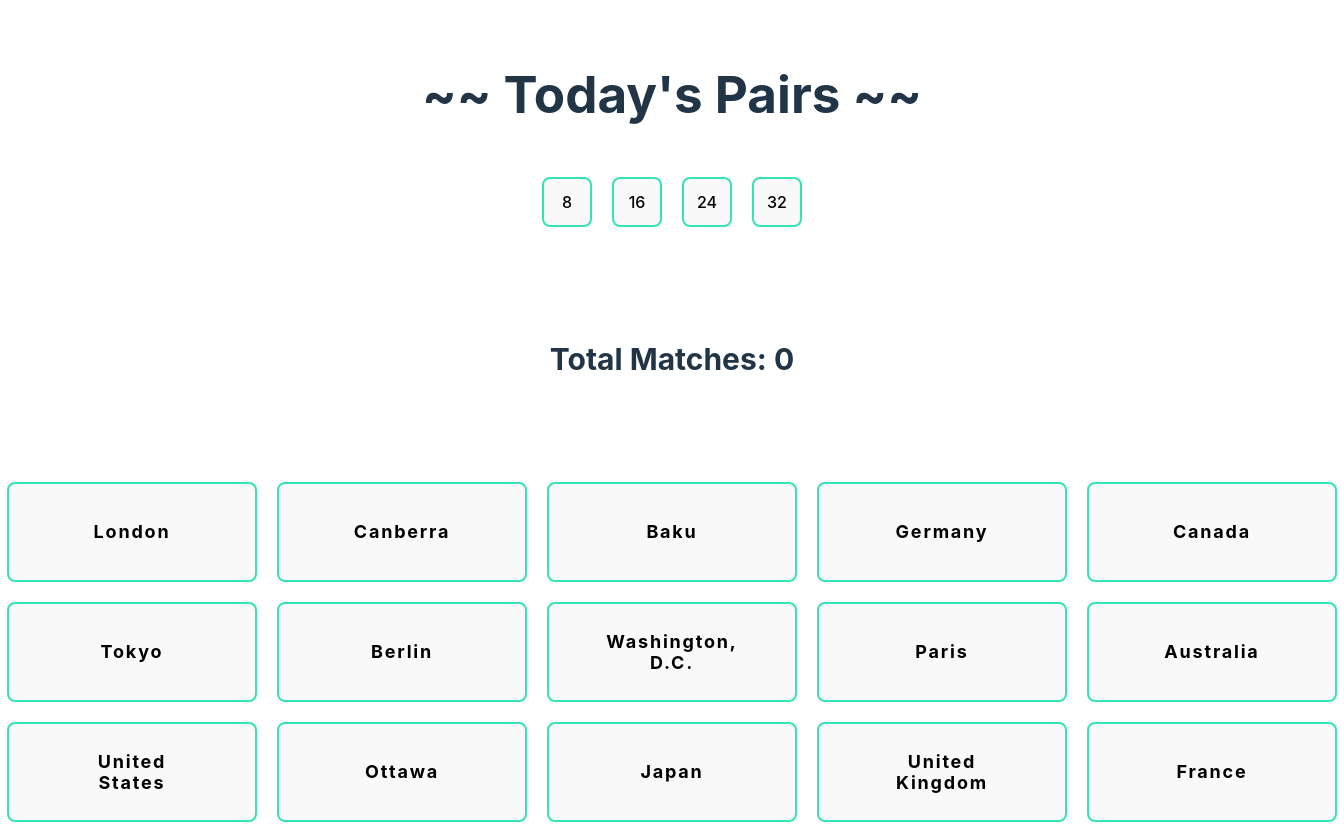
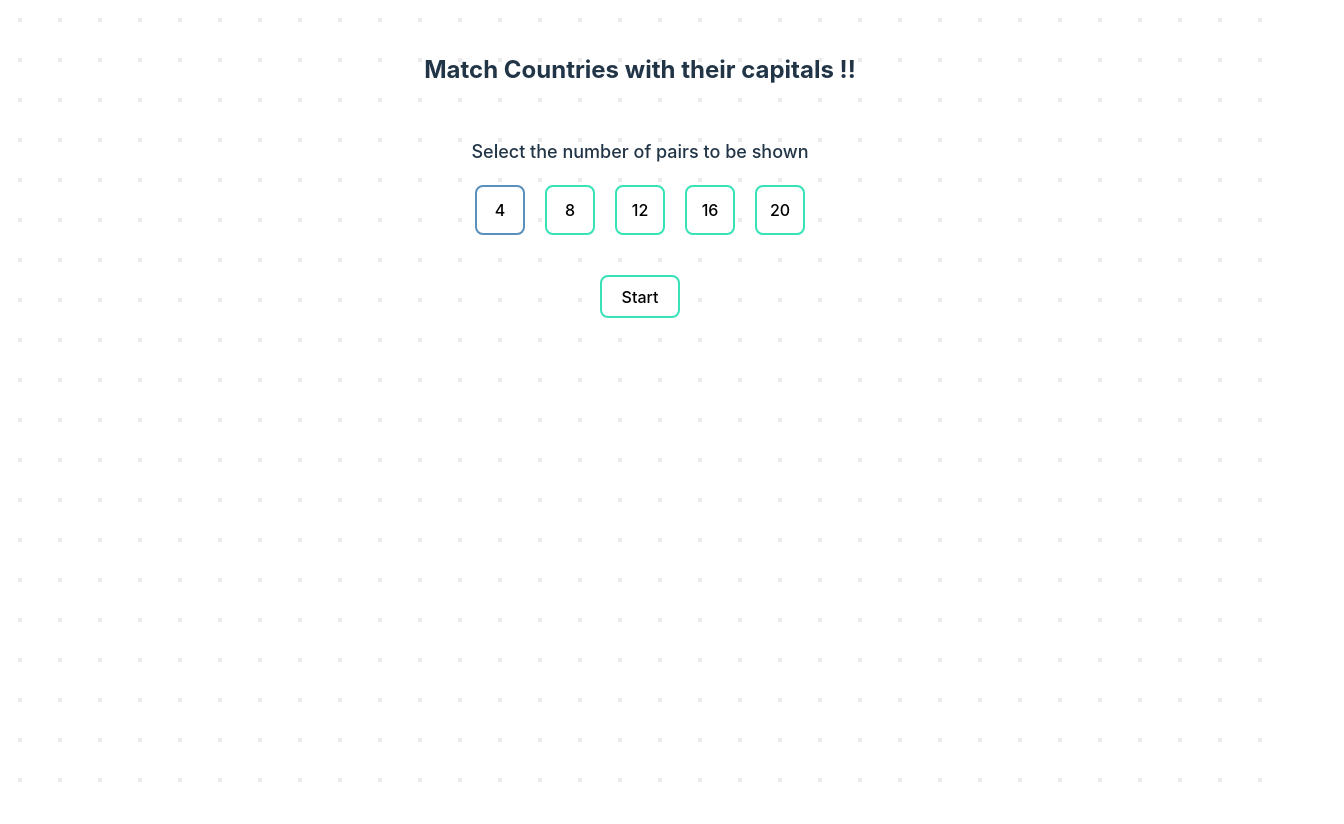
Before and after one commit to brightdean/brightdean.github.io, a React (Vite) app: page / in a window 1280 px wide. Shown: the top 824 px of the page, 1344 px wide, since content can reach past the window. After the commit the page ends 800 px from the top, so only its background shows below. Built offline with nearby package versions, Linux system fonts and the light colour scheme.

Commit message:
added out-of-time and success handling

```diff
--- a/src/App.jsx
+++ b/src/App.jsx
@@ -1,13 +1,41 @@
+import { useRef, useState } from 'react'
 import './App.css'
 import CountryCapitalGame from './CountryCapitalGame'
+import Timer from './Timer'
 import countryCapitals from './mockup/countryCapitals'
+import PairCountSelector from './PairCountSelector'
 
 function App() {
 
+
+  const [status, setStatus] = useState(0);
+
+  const pairs = useRef(4);
+
+  function handlePairCountChange(count){
+    pairs.current = count
+  }
+
   return (
     <>
+    {status === 1 ?
+    <>
       <h1>~~ Today's Pairs ~~</h1>
-      <CountryCapitalGame data={countryCapitals} />
+      {/* <Timer setStatus={setStatus} pairs={pairs.current}/> */}
+      <CountryCapitalGame data={countryCapitals} pairs={pairs.current} setStatus={setStatus}/>
+    </> : status === 0 ?
+    <>
+      <h2>Match Countries with their capitals !!</h2>
+      <p style={{marginTop: '50px'}}>Select the number of pairs to be shown</p>
+      <PairCountSelector handlePairCountChange={handlePairCountChange}/>
+      <button
+      className='start-button'
+      onClick={() => setStatus(1)}>Start</button>
+    </> :
+    <>
+      <h1>~~ Congratulations !! ~~</h1>
+    </>
+    }
     </>
   )
 }
--- a/src/CountryCapitalGame.css
+++ b/src/CountryCapitalGame.css
@@ -1,3 +1,5 @@
+
+
 .game {
     display: flex;
     flex-direction: column;
@@ -36,6 +38,14 @@
     grid-template-columns: repeat(5, 1fr);
 }
 
+@media screen and (min-width: 769px) and (max-width: 1400px){
+    .grid {
+        display: grid;
+        gap: 20px;
+        grid-template-columns: repeat(4, 1fr);
+    }
+}
+
 @media(max-width: 768px) {
     .grid {
         display: grid;
@@ -44,10 +54,13 @@
     }
 }
 
+
+
 .pairs {
     margin-top: 20px;
     display: flex;
     flex-direction: row;
+    justify-content: center;
     gap: 20px
 }
 
--- a/src/CountryCapitalGame.jsx
+++ b/src/CountryCapitalGame.jsx
@@ -1,13 +1,12 @@
 import { useEffect, useRef, useState } from 'react'
 import './CountryCapitalGame.css'
 
-const CountryCapitalGame = ({ data }) => {
+const CountryCapitalGame = ({ data, pairs, setStatus}) => {
 
     const selected = useRef([])
 
-    //const [pairs, setPairs] = useState(8);
 
-    const shuffleData = (pairs = 8) => {
+    const shuffleData = () => {
         let array = []
         let pairCounter = 0;
         Object.keys(data).map((key) => {
@@ -30,9 +29,11 @@ const CountryCapitalGame = ({ data }) => {
     const [gameData, setGameData] = useState(shuffleData)
     const [matches, setMatches] = useState(0)
 
-    // useEffect(() => {
-    //     setGameData(shuffleData)
-    // }, [pairs])
+
+
+    useEffect(() => {
+        if(matches === pairs) setStatus(2)
+    }, [matches])
 
     const handleButtonClick = (text, match) => {
 
@@ -88,43 +89,14 @@ const CountryCapitalGame = ({ data }) => {
         )
     }
 
-    const PairsWrapper = () => {
-
-        const pairButtonCounts = [8, 16, 24, 32]
-
-        function handleButtonClick(count) {
-
-        }
-
-        const PairButton = ({ count }) => {
-            return (
-                <button
-                    id={count}
-                    className='pair-button'
-                    onClick={() => {
-                        handleButtonClick(count);
-                        setGameData(shuffleData(count))
-                    }}>
-                    {count}
-                </button>
-            )
-        }
-
-        return (
-
-            <section className='pairs'>
-                {pairButtonCounts.map((count, i) => {
-                    return <PairButton key={i} count={count} />
-                })}
-            </section>
-        )
+    function handlePairCountChange(count){
+        setGameData(shuffleData(count));
     }
-
-
 
     return (
         <main className='game'>
-            <PairsWrapper />
+            {/* <PairCountSelector handlePairCountChange={handlePairCountChange}/> */}
+            {/* <PairsWrapper key={"pair-wrapper"}/> */}
             <span className='counter'>Total Matches: {matches}</span>
             <div className='grid'>
                 {
--- /dev/null
+++ b/src/PairCountSelector.jsx
@@ -0,0 +1,34 @@
+import React, { useState } from 'react'
+
+const PairCountSelector = ({handlePairCountChange}) => {
+
+    const pairButtonCounts = [4, 8, 12, 16, 20]
+
+    const [selected, setSelected] = useState(pairButtonCounts[0])
+
+
+    const PairButton = ({ count }) => {
+        return (
+            <button
+                id={count}
+                className={selected == count ? 'pair-button selected' : 'pair-button'}
+                onClick={() => {
+                    setSelected(count);
+                    handlePairCountChange(count);
+                }}>
+                {count}
+            </button>
+        )
+    }
+
+    return (
+        <section className='pairs'>
+            {/* <p>Number of pairs </p> */}
+            {pairButtonCounts.map((count, i) => {
+                return <PairButton key={i} count={count} />
+            })}
+        </section>
+    )
+}
+
+export default PairCountSelector
--- /dev/null
+++ b/src/Timer.css
@@ -0,0 +1,5 @@
+.timer {
+    padding: 8px;
+    font-weight: bold;
+    font-size: 60px;
+}
--- /dev/null
+++ b/src/Timer.jsx
@@ -0,0 +1,30 @@
+import { useState, useEffect } from 'react';
+import './Timer.css';
+
+const Timer = ({setStatus, pairs}) => {
+  const [seconds, setSeconds] = useState(2);
+
+  useEffect(() => {
+    const timer = setInterval(() => {
+      if (seconds > 0) {
+        setSeconds(seconds - 1);
+      } else {
+        clearInterval(timer);
+        alert("You run out of time :(")
+        setStatus(0);
+      }
+    }, 1000);
+
+    return () => {
+      clearInterval(timer);
+    };
+  }, [seconds]);
+
+  return (
+    <div className='timer'>
+        {seconds}
+    </div>
+  );
+}
+
+export default Timer;
--- a/src/index.css
+++ b/src/index.css
@@ -25,6 +25,13 @@ a:hover {
 }
 
 body {
+  background: radial-gradient(
+    rgba(156, 152, 152, 0.2) 8%,
+    transparent 8%
+  );
+  background-position: 0% 0%;
+  background-size: 5vmin 5vmin;
+  height: 100%;
   margin: 0;
   display: flex;
   place-items: start;
@@ -45,7 +52,7 @@ button {
   font-size: 1em;
   font-weight: 500;
   font-family: inherit;
-  background-color: #1a1a1a;
+  background-color: white;
   cursor: pointer;
   transition: border-color 0.25s;
 }
@@ -53,12 +60,6 @@ button {
 button:hover {
   border-color: #598fbb;
 }
-
-/*
-button:focus,
-button:focus-visible {
-  outline: 4px auto -webkit-focus-ring-color;
-} */
 
 @media (prefers-color-scheme: light) {
   :root {
@@ -71,6 +72,15 @@ button:focus-visible {
   }
 
   button {
-    background-color: #f9f9f9;
+    background-color: white;
   }
 }
+
+p {
+  font-size: large;
+  font-weight: 500;
+}
+
+.start-button {
+  margin-top: 40px;
+}
```
